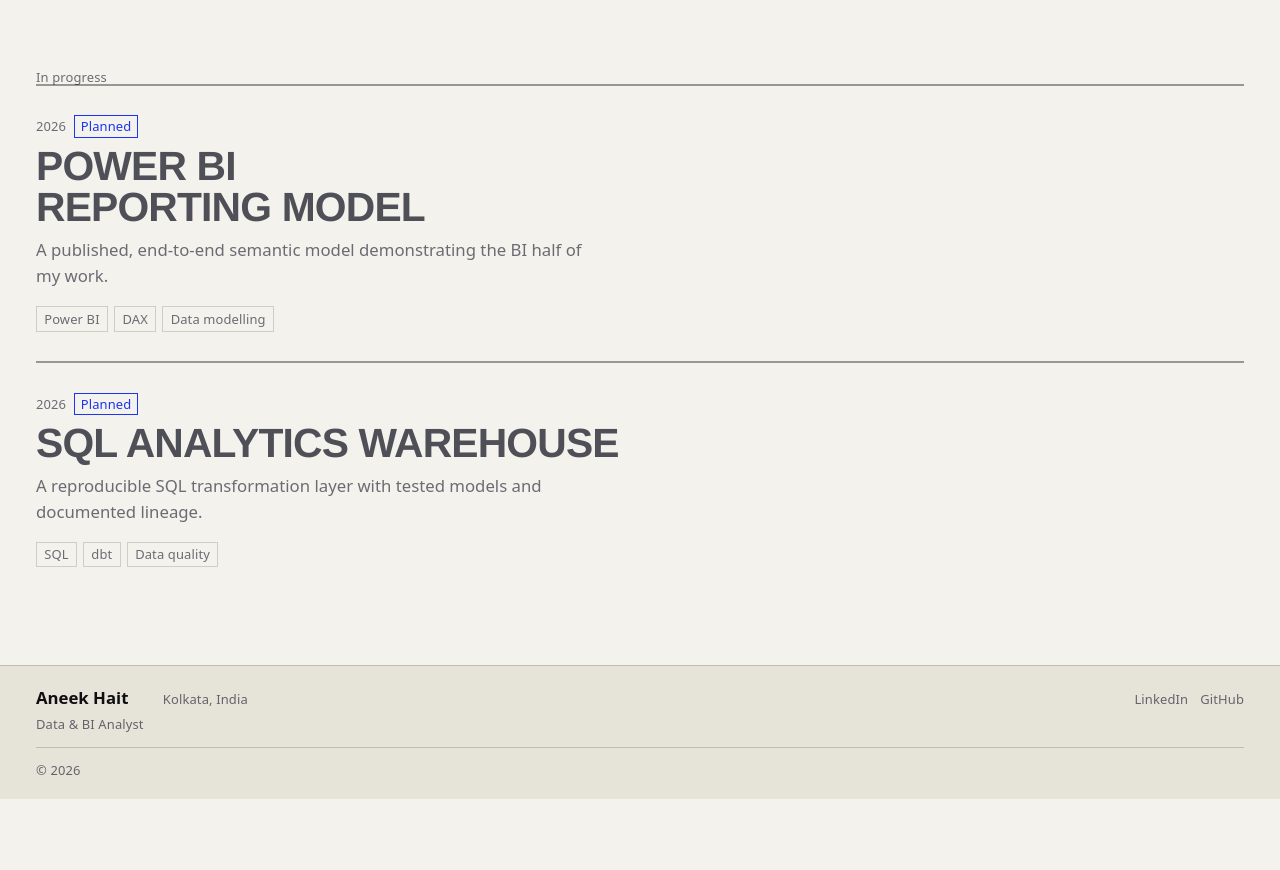
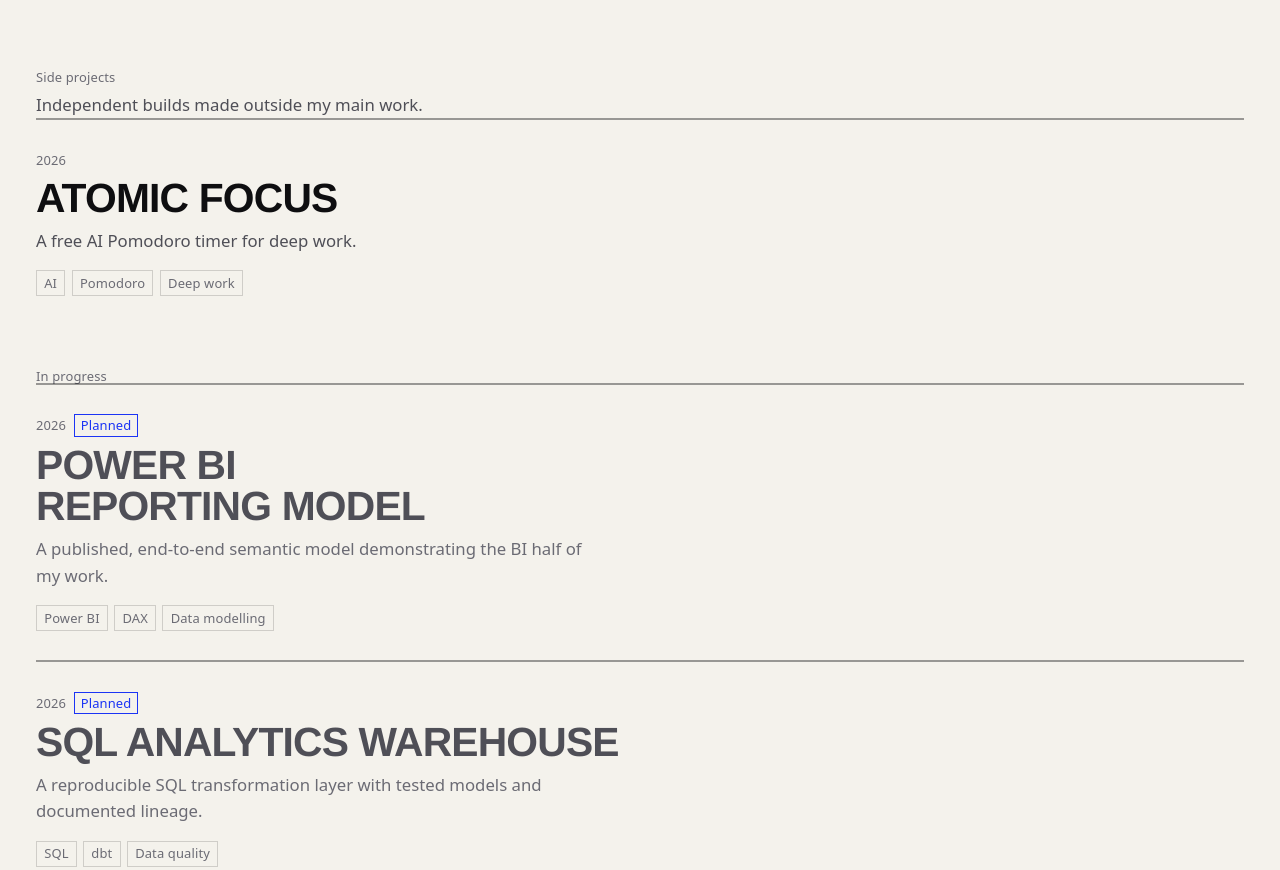
Before and after one commit to AneekHait/AneekHait.github.io, an Astro site: page /work in a window 1280 px wide. Shown: the part 1303-2173 px from the top of the page. Before the commit the page ends 2102 px from the top, so only its background shows below. Built offline with nearby package versions, Linux system fonts and the light colour scheme; Astro itself is replaced by a stand-in of ours.

Commit message:
feat(work): add side-projects section and include Atomic Focus project

```diff
--- a/src/components/WorkCard.astro
+++ b/src/components/WorkCard.astro
@@ -8,8 +8,10 @@ interface Props {
 }
 
 const { entry, index } = Astro.props;
-const { title, deck, year, tags, metrics, status, cover, coverAlt } = entry.data;
+const { title, deck, year, tags, metrics, status, cover, coverAlt, projectUrl } = entry.data;
 const planned = status === 'planned';
+const destination = projectUrl ?? `/work/${entry.id}/`;
+const isExternal = projectUrl != null;
 ---
 
 <article class:list={['work-card', { 'work-card--planned': planned }]}>
@@ -36,7 +38,7 @@ const planned = status === 'planned';
     </p>
 
     <h3 class="work-card__title">
-      {planned ? title : <a href={`/work/${entry.id}/`}>{title}</a>}
+      {planned ? title : <a href={destination} target={isExternal ? '_blank' : undefined} rel={isExternal ? 'noopener noreferrer' : undefined}>{title}</a>}
     </h3>
 
     <p class="work-card__deck">{deck}</p>
--- a/src/content.config.ts
+++ b/src/content.config.ts
@@ -11,6 +11,7 @@ const work = defineCollection({
       order: z.number(),
       year: z.string(),
       role: z.string(),
+      category: z.enum(['work', 'side-project']).default('work'),
       // "planned" entries render as stubs and must never carry invented metrics or screenshots.
       status: z.enum(['shipped', 'planned']).default('shipped'),
       tags: z.array(z.string()).default([]),
@@ -19,6 +20,7 @@ const work = defineCollection({
         .default([]),
       repoUrl: z.url().optional(),
       demoUrl: z.url().optional(),
+      projectUrl: z.url().optional(),
       cover: image().optional(),
       coverAlt: z.string().optional(),
       draft: z.boolean().default(false),
--- /dev/null
+++ b/src/content/work/atomic-focus.mdx
@@ -0,0 +1,17 @@
+---
+title: Atomic Focus
+deck: A free AI Pomodoro timer for deep work.
+order: 1
+year: '2026'
+role: Side project — design and development
+category: side-project
+status: shipped
+tags: ['AI', 'Pomodoro', 'Deep work']
+projectUrl: https://atomicfocus.space
+---
+
+## Atomic Focus
+
+Atomic Focus is a free AI Pomodoro timer for deep work, built as an independent side project.
+
+[Visit Atomic Focus](https://atomicfocus.space)
--- a/src/pages/work/index.astro
+++ b/src/pages/work/index.astro
@@ -5,8 +5,10 @@ import Surface from '../../components/Surface.astro';
 import WorkCard from '../../components/WorkCard.astro';
 
 const all = (await getCollection('work', ({ data }) => !data.draft)).sort((a, b) => a.data.order - b.data.order);
-const shipped = all.filter((entry) => entry.data.status === 'shipped');
-const planned = all.filter((entry) => entry.data.status === 'planned');
+const work = all.filter((entry) => entry.data.category === 'work');
+const sideProjects = all.filter((entry) => entry.data.category === 'side-project');
+const shipped = work.filter((entry) => entry.data.status === 'shipped');
+const planned = work.filter((entry) => entry.data.status === 'planned');
 ---
 
 <BaseLayout
@@ -27,6 +29,16 @@ const planned = all.filter((entry) => entry.data.status === 'planned');
     {shipped.map((entry, i) => <WorkCard entry={entry} index={i + 1} />)}
 
     {
+      sideProjects.length > 0 && (
+        <section class="side-projects" aria-labelledby="side-projects-heading">
+          <h2 id="side-projects-heading" class="group-heading label">Side projects</h2>
+          <p class="group-lead">Independent builds made outside my main work.</p>
+          {sideProjects.map((entry) => <WorkCard entry={entry} />)}
+        </section>
+      )
+    }
+
+    {
       planned.length > 0 && (
         <>
           <h2 class="group-heading label">In progress</h2>
@@ -44,4 +56,13 @@ const planned = all.filter((entry) => entry.data.status === 'planned');
     margin-block-start: var(--space-xl);
     color: var(--fg-dim);
   }
+
+  .group-lead {
+    margin-block-start: var(--space-xs);
+    max-width: var(--measure);
+  }
+
+  .side-projects {
+    margin-block-start: var(--space-xl);
+  }
 </style>
```
Also changed, not shown: src/pages/index.astro (+21 -5 lines), tests/side-projects.test.mjs (added, +22 -0 lines).
